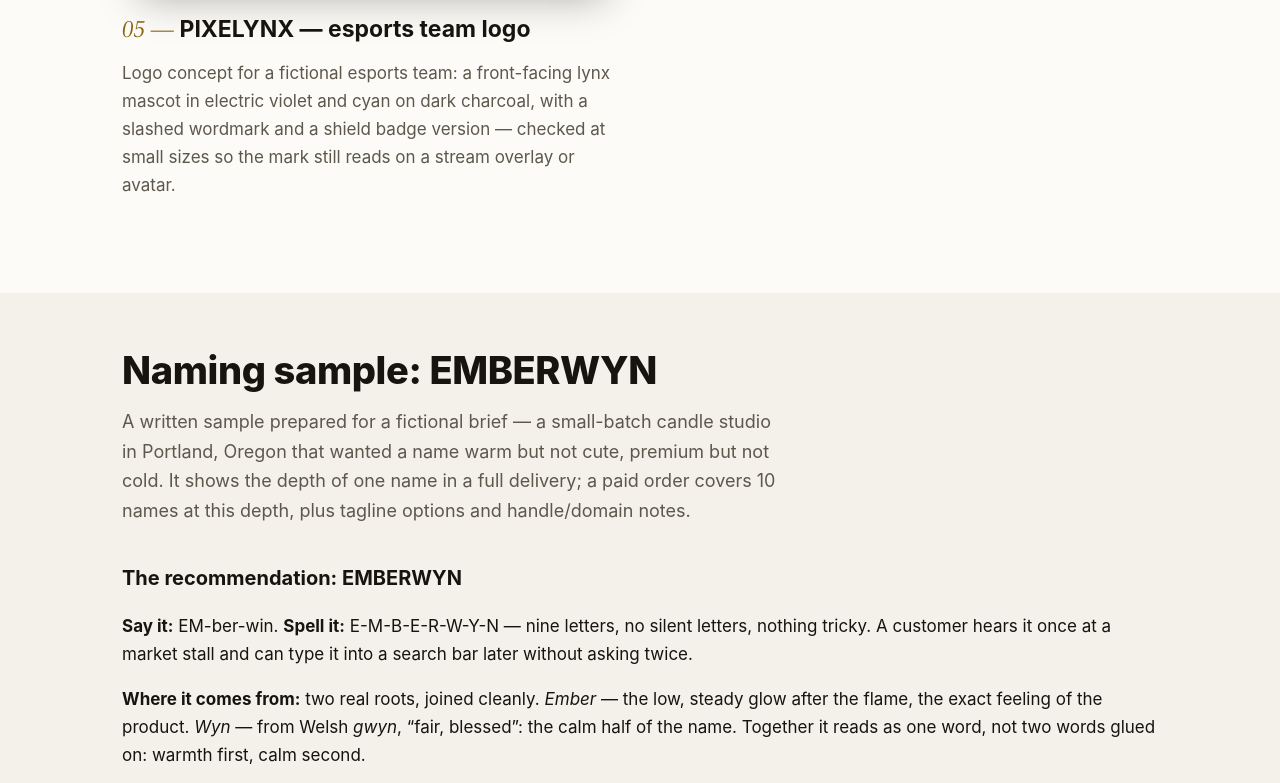
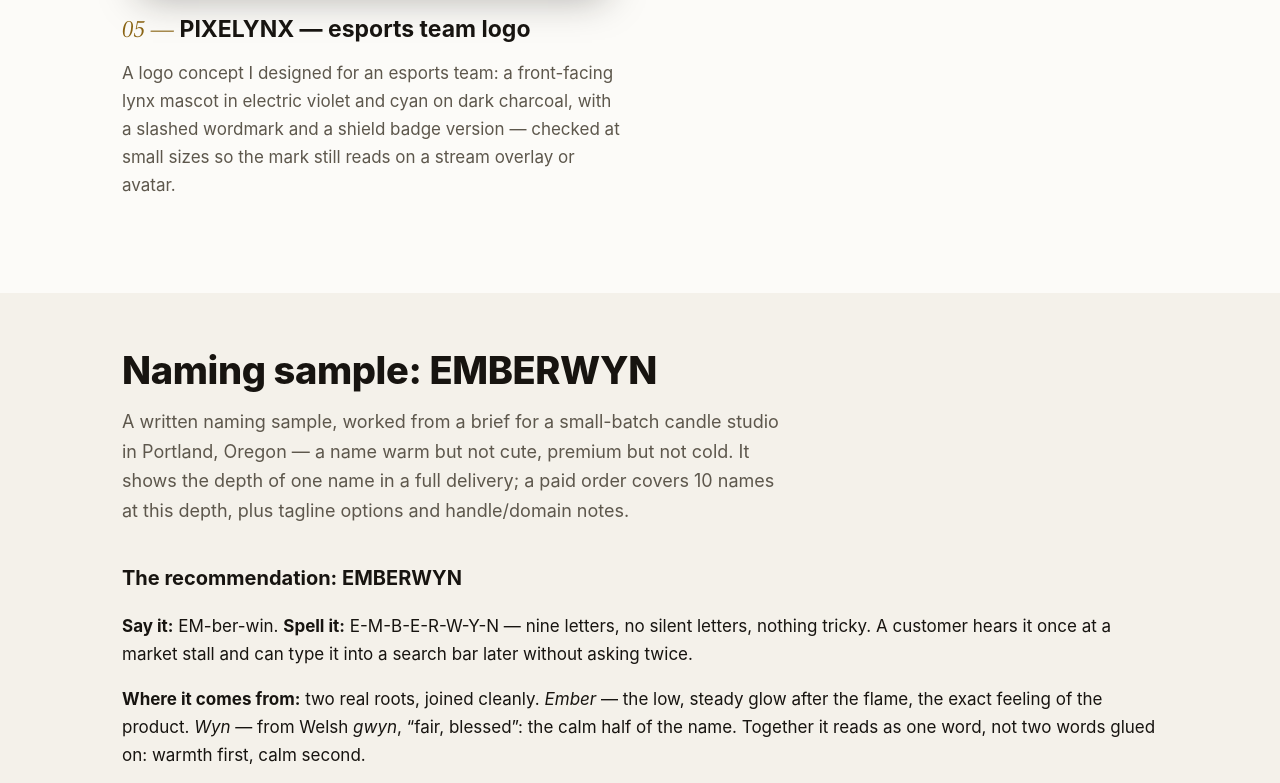
Before and after one commit to zhixuan559-beep/zhixuan559-beep.github.io, a plain HTML site: page work.html in a window 1280 px wide. Shown: the part 1967-2750 px from the top of the page. Drawn offline with Linux system fonts and the light colour scheme.

Commit message:
Drop "fictional" wording from work/naming copy

```diff
--- a/work.html
+++ b/work.html
@@ -4,7 +4,7 @@
 <meta charset="utf-8">
 <meta name="viewport" content="width=device-width, initial-scale=1">
 <title>Selected Work — Brand Concepts &amp; Naming Sample | Zhixuan</title>
-<meta name="description" content="Portfolio of the Zhixuan studio: brand identity concept boards (KAVORA coffee, MOONLUME skincare, KLYMB fitness, UMIKA sushi) and a full written naming sample, EMBERWYN, created for a fictional candle studio brief.">
+<meta name="description" content="Portfolio of the Zhixuan studio: brand identity concept boards (KAVORA coffee, MOONLUME skincare, KLYMB fitness, UMIKA sushi) and a full written naming sample, EMBERWYN, showing the depth of a complete naming delivery.">
 <link rel="canonical" href="https://zhixuan559-beep.github.io/work.html">
 <meta property="og:type" content="website">
 <meta property="og:site_name" content="Zhixuan">
@@ -75,7 +75,7 @@
         <article class="work-item">
           <figure><img src="/assets/img/work-pixlynx.jpg" alt="PIXELYNX esports team logo board — front-facing lynx mascot, slashed wordmark, shield badge and small-size versions" width="1200" height="800" loading="lazy"></figure>
           <h3>PIXELYNX — esports team logo</h3>
-          <p>Logo concept for a fictional esports team: a front-facing lynx mascot in electric violet and cyan on dark charcoal, with a slashed wordmark and a shield badge version — checked at small sizes so the mark still reads on a stream overlay or avatar.</p>
+          <p>A logo concept I designed for an esports team: a front-facing lynx mascot in electric violet and cyan on dark charcoal, with a slashed wordmark and a shield badge version — checked at small sizes so the mark still reads on a stream overlay or avatar.</p>
         </article>
       </div>
     </div>
@@ -84,7 +84,7 @@
   <section class="section-soft">
     <div class="wrap">
       <h2>Naming sample: EMBERWYN</h2>
-      <p class="section-intro">A written sample prepared for a fictional brief — a small-batch candle studio in Portland, Oregon that wanted a name warm but not cute, premium but not cold. It shows the depth of one name in a full delivery; a paid order covers 10 names at this depth, plus tagline options and handle/domain notes.</p>
+      <p class="section-intro">A written naming sample, worked from a brief for a small-batch candle studio in Portland, Oregon — a name warm but not cute, premium but not cold. It shows the depth of one name in a full delivery; a paid order covers 10 names at this depth, plus tagline options and handle/domain notes.</p>
 
       <h3>The recommendation: EMBERWYN</h3>
       <p><strong>Say it:</strong> EM-ber-win. <strong>Spell it:</strong> E-M-B-E-R-W-Y-N — nine letters, no silent letters, nothing tricky. A customer hears it once at a market stall and can type it into a search bar later without asking twice.</p>
```
